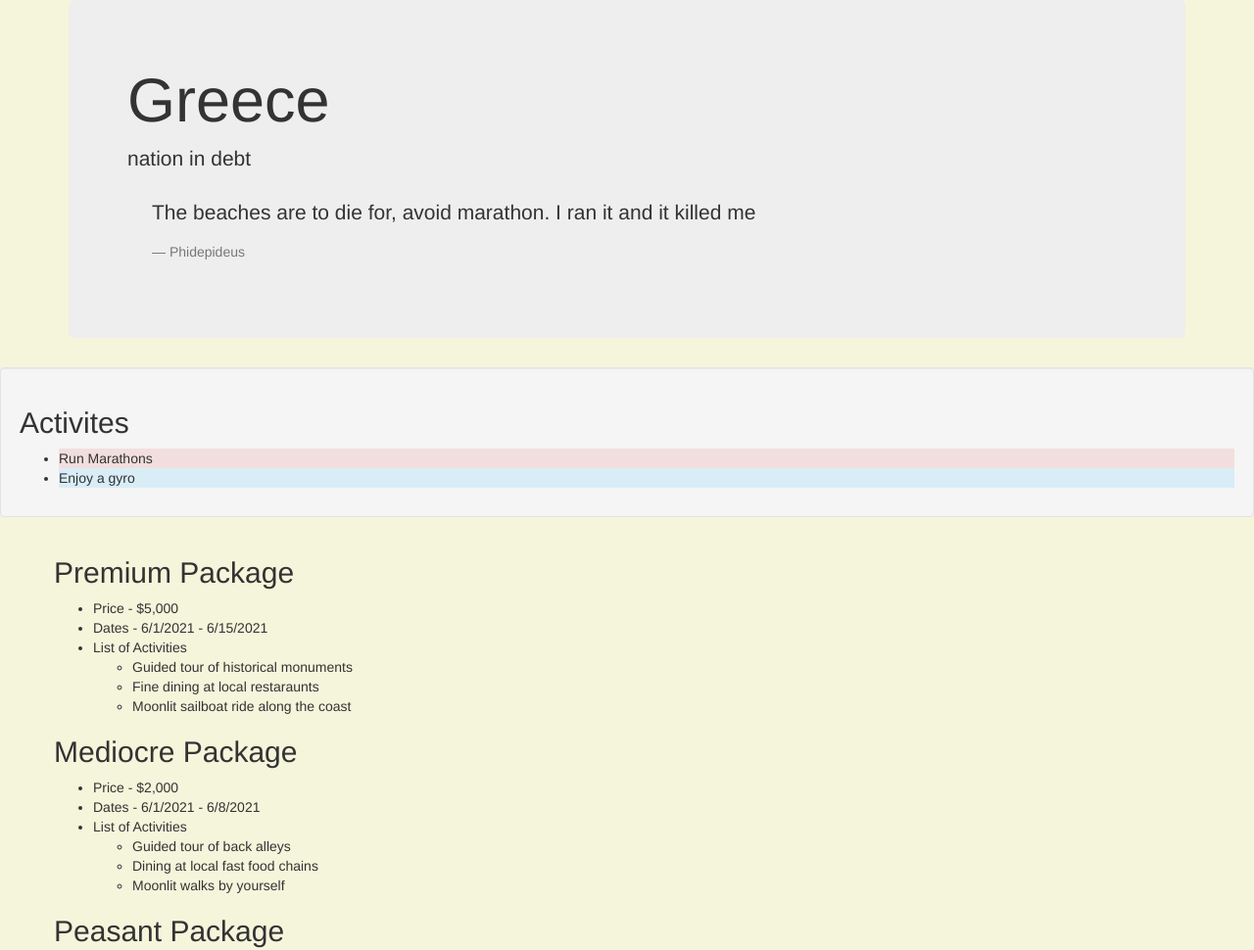
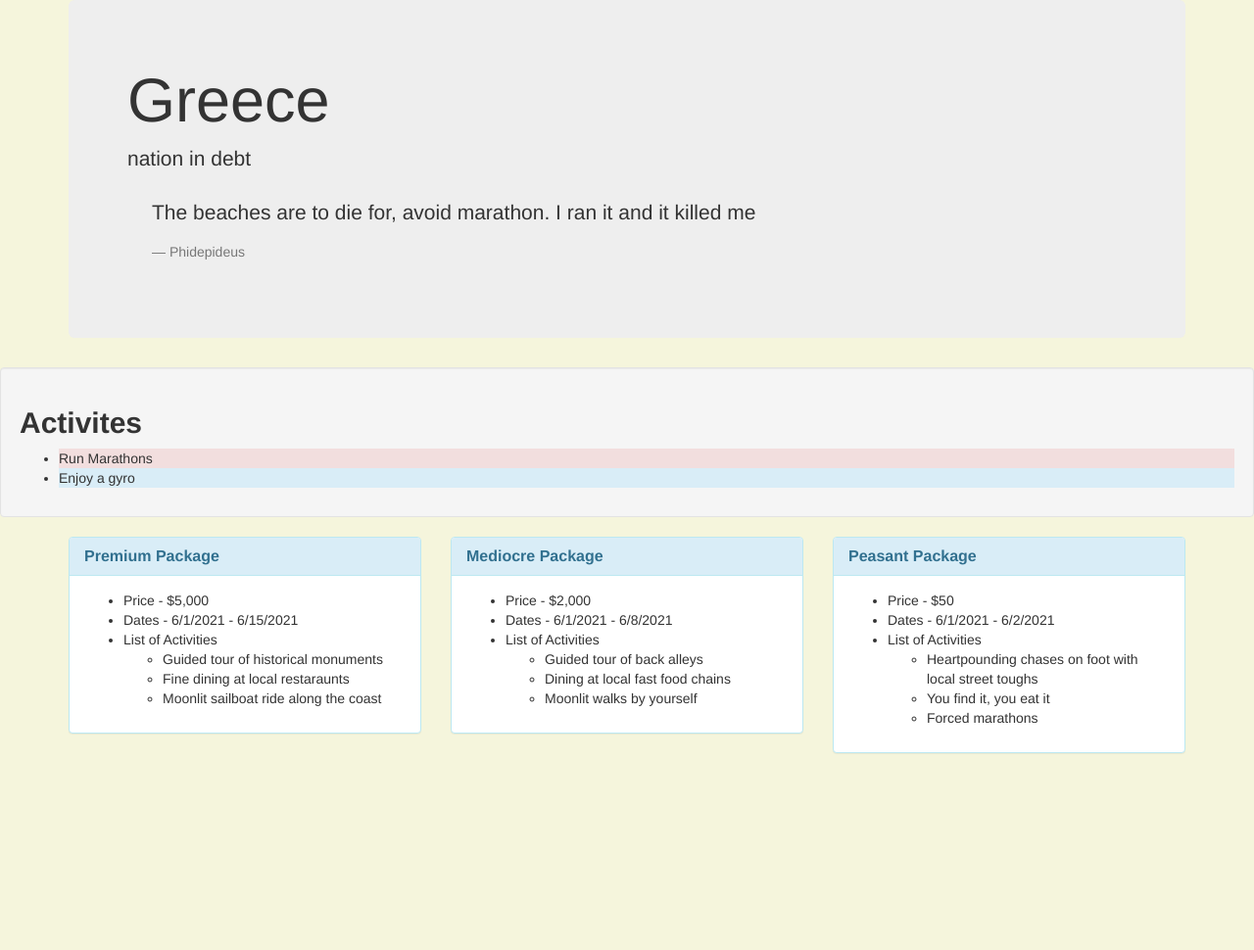
Before and after one commit to SJerrod/vacation-site, a plain HTML site: page index.html in a window 1280 px wide. Shown: the top 970 px of the page at 98% size. After the commit the page ends 800 px from the top, so only its background shows below. Drawn offline with nearby package versions, Linux system fonts and the light colour scheme.

Commit message:
create our grid container and rows. Wrapped our unordered lists in columns and styled as panels. Added a few styles to our style sheet
Co-authored-by: David Cole <davidtcole@yahoo.com>
Co-authored-by: Kate Skorija <kateskorija@gmail.com>

```diff
--- a/css/styles.css
+++ b/css/styles.css
@@ -1,3 +1,7 @@
 body {
   background-color: beige;
 }
+h2 {
+  font-weight: bold;
+  font-family: Helvetica;
+}
--- a/index.html
+++ b/index.html
@@ -30,7 +30,12 @@
   </div>
   <div class="container">
     <div class="row">
-      <h2>Premium Package</h2>
+      <div class="col-md-4">
+        <div class="panel panel-info">
+          <div class="panel-heading">
+            <h2 class="panel-title">Premium Package</h2>
+          </div>
+          <div class="panel-body">
             <ul>
               <li>Price - $5,000</li>
               <li>Dates - 6/1/2021 - 6/15/2021</li>
@@ -42,8 +47,15 @@
                 </ul>
               </li>
             </ul>
-
-      <h2>Mediocre Package</h2>
+          </div>
+        </div>
+      </div>
+      <div class="col-md-4">
+        <div class="panel panel-info">
+          <div class="panel-heading">
+            <h2 class="panel-title">Mediocre Package</h2>
+          </div>
+          <div class="panel-body">
             <ul>
               <li>Price - $2,000</li>
               <li>Dates - 6/1/2021 - 6/8/2021</li>
@@ -55,8 +67,15 @@
                 </ul>
               </li>
             </ul>
-
-      <h2>Peasant Package</h2>
+          </div>
+        </div>
+      </div>
+      <div class="col-md-4">
+        <div class="panel panel-info">
+          <div class="panel-heading">
+            <h2 class="panel-title">Peasant Package</h2>
+          </div>
+          <div class="panel-body">
             <ul>
               <li>Price - $50</li>
               <li>Dates - 6/1/2021 - 6/2/2021</li>
@@ -70,4 +89,7 @@
             </ul>
           </div>
         </div>
+      </div>
+    </div>
+  </div>
 </html>
```
Lines whose indentation alone changed are shown as unchanged.
